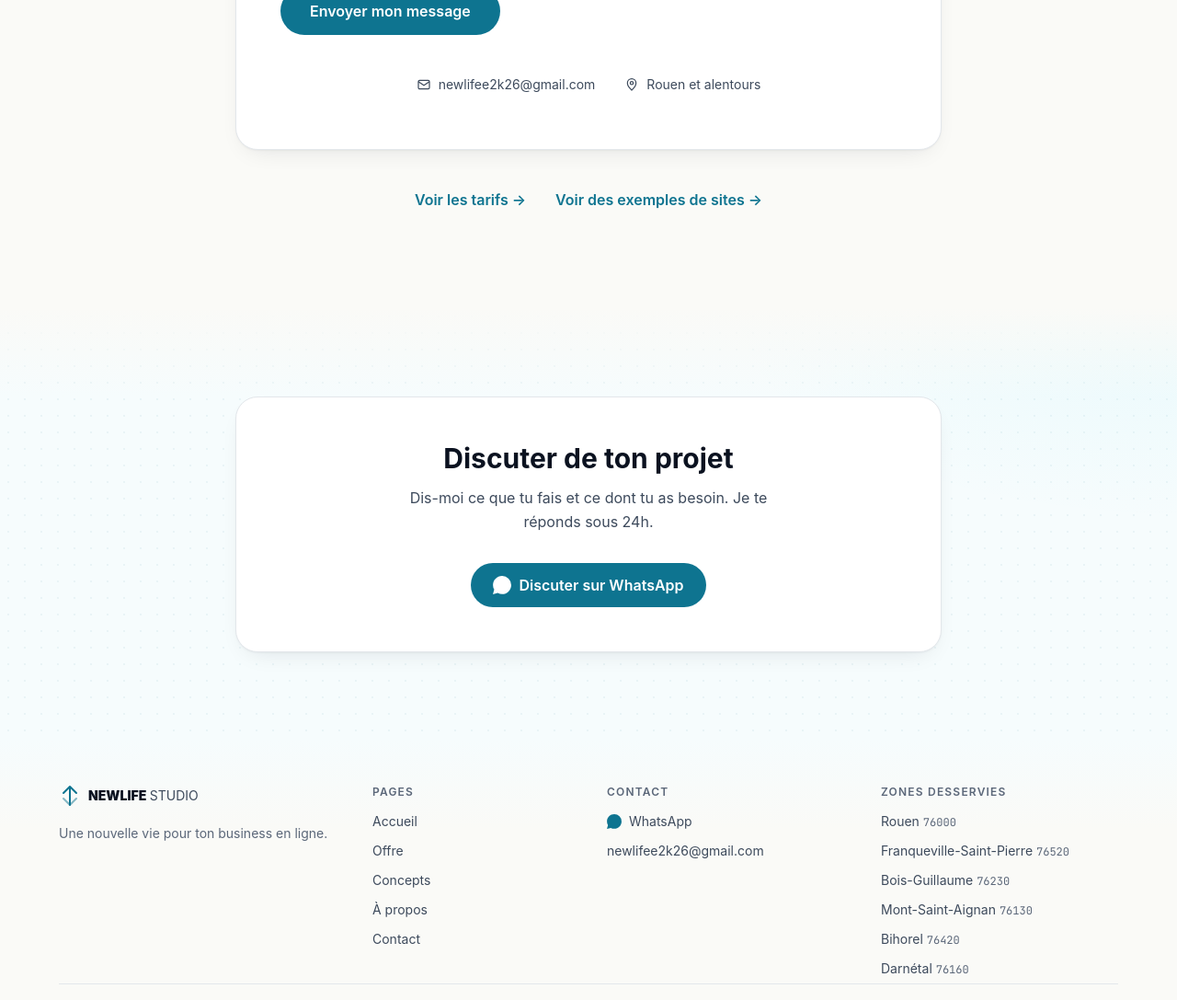
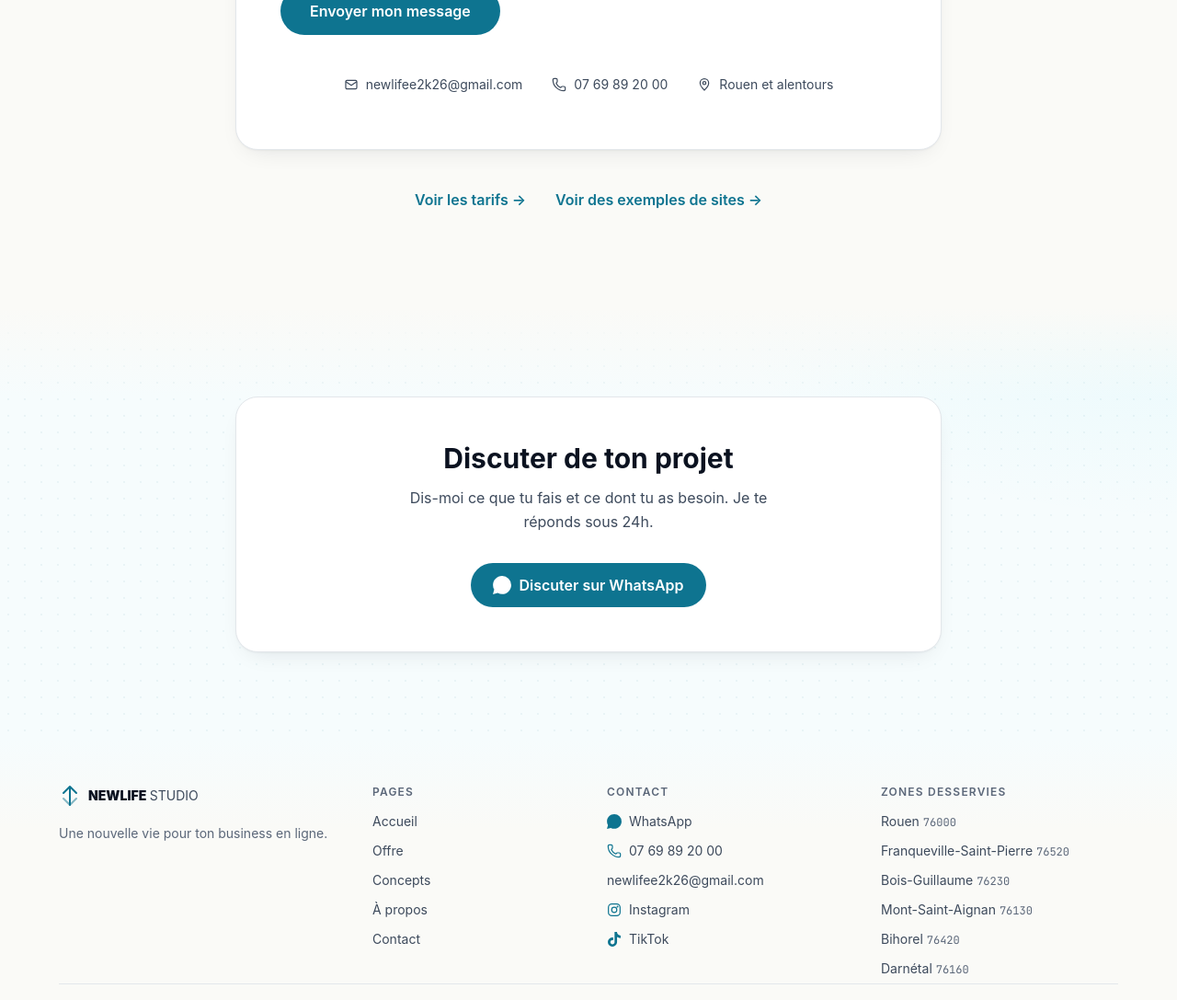
Before and after one commit to watteeuxi-coder/newlife-studio, a Next.js app: page /contact in a window 1280 px wide. Shown: the part 830-1917 px from the top of the page at 92% size. Built offline with nearby package versions, Linux system fonts and the light colour scheme; no server answers.

Commit message:
feat(contact): numéro cliquable (tel:) dans le footer et sur /contact, liens Instagram et TikTok avec icônes dans le footer
Co-Authored-By: Claude Opus 5.5 <noreply@anthropic.com>

```diff
--- a/components/layout/Footer.tsx
+++ b/components/layout/Footer.tsx
@@ -1,5 +1,7 @@
 import Link from 'next/link'
-import { waLink, SITE_CONFIG } from '@/lib/config'
+import { Phone } from 'lucide-react'
+import { waLink, telLink, PHONE, SITE_CONFIG } from '@/lib/config'
+import { InstagramIcon, TikTokIcon } from '@/components/ui/SocialIcons'
 import { PAGES, LEGAL_PAGES } from '@/lib/nav'
 import { ZONES } from '@/lib/zones'
 import WaIcon from '@/components/ui/WaIcon'
@@ -51,8 +53,26 @@ export default function Footer() {
               </a>
             </li>
             <li>
+              <a href={telLink()} className={`${linkClass} gap-2`}>
+                <Phone className="w-4 h-4 text-accent" strokeWidth={1.8} aria-hidden="true" />
+                {PHONE.display}
+              </a>
+            </li>
+            <li>
               <a href={`mailto:${SITE_CONFIG.email}`} className={`${linkClass} break-all`}>
                 {SITE_CONFIG.email}
+              </a>
+            </li>
+            <li>
+              <a href={SITE_CONFIG.social.instagram.url} target="_blank" rel="noopener noreferrer" className={`${linkClass} gap-2`}>
+                <InstagramIcon className="w-4 h-4 text-accent" />
+                Instagram<span className="sr-only"> {SITE_CONFIG.social.instagram.handle} (nouvel onglet)</span>
+              </a>
+            </li>
+            <li>
+              <a href={SITE_CONFIG.social.tiktok.url} target="_blank" rel="noopener noreferrer" className={`${linkClass} gap-2`}>
+                <TikTokIcon className="w-4 h-4 text-accent" />
+                TikTok<span className="sr-only"> {SITE_CONFIG.social.tiktok.handle} (nouvel onglet)</span>
               </a>
             </li>
           </ul>
--- a/components/sections/Contact.tsx
+++ b/components/sections/Contact.tsx
@@ -3,7 +3,8 @@
 import Link from 'next/link'
 import { motion } from 'framer-motion'
 import { revealHead } from '@/lib/motion'
-import { waLink, SITE_CONFIG } from '@/lib/config'
+import { Phone } from 'lucide-react'
+import { waLink, telLink, PHONE, SITE_CONFIG } from '@/lib/config'
 import ContactForm from '@/components/ui/ContactForm'
 
 export default function Contact({ titleAs: Title = 'h2' }: { titleAs?: 'h1' | 'h2' }) {
@@ -56,6 +57,10 @@ export default function Contact({ titleAs: Title = 'h2' }: { titleAs?: 'h1' | 'h
               </svg>
               {SITE_CONFIG.email}
             </a>
+            <a href={telLink()} className="inline-flex items-center gap-2 min-h-[44px] hover:text-text-base transition-colors">
+              <Phone className="w-4 h-4 shrink-0" strokeWidth={1.8} aria-hidden="true" />
+              {PHONE.display}
+            </a>
             <p className="inline-flex items-center gap-2 min-h-[44px]">
               <svg viewBox="0 0 24 24" fill="none" stroke="currentColor" strokeWidth={1.8} className="w-4 h-4 shrink-0" aria-hidden="true">
                 <path d="M12 21s-7-6.2-7-11.5a7 7 0 0 1 14 0C19 14.8 12 21 12 21Z" />
--- /dev/null
+++ b/components/ui/SocialIcons.tsx
@@ -0,0 +1,19 @@
+// Logos de marque (absents de Lucide). Décoratifs : le libellé texte est toujours à côté.
+
+export function InstagramIcon({ className }: { className?: string }) {
+  return (
+    <svg viewBox="0 0 24 24" fill="none" stroke="currentColor" strokeWidth={1.8} strokeLinecap="round" strokeLinejoin="round" className={className} aria-hidden="true">
+      <rect x={2.5} y={2.5} width={19} height={19} rx={5.5} />
+      <circle cx={12} cy={12} r={4.2} />
+      <circle cx={17.4} cy={6.6} r={0.6} fill="currentColor" />
+    </svg>
+  )
+}
+
+export function TikTokIcon({ className }: { className?: string }) {
+  return (
+    <svg viewBox="0 0 24 24" fill="currentColor" className={className} aria-hidden="true">
+      <path d="M12.525.02c1.31-.02 2.61-.01 3.91-.02.08 1.53.63 3.09 1.75 4.17 1.12 1.11 2.7 1.62 4.24 1.79v4.03c-1.44-.05-2.89-.35-4.2-.97-.57-.26-1.1-.59-1.62-.93-.01 2.92.01 5.84-.02 8.75-.08 1.4-.54 2.79-1.35 3.94-1.31 1.92-3.58 3.17-5.91 3.21-1.43.08-2.86-.31-4.08-1.03-2.02-1.19-3.44-3.37-3.65-5.71-.02-.5-.03-1-.01-1.49.18-1.9 1.12-3.72 2.58-4.96 1.66-1.44 3.98-2.13 6.15-1.72.02 1.48-.04 2.96-.04 4.44-.99-.32-2.15-.23-3.02.37-.63.41-1.11 1.04-1.36 1.75-.21.51-.15 1.07-.14 1.61.24 1.64 1.82 3.02 3.5 2.87 1.12-.01 2.19-.66 2.77-1.61.19-.33.4-.67.41-1.06.1-1.79.06-3.57.07-5.36.01-4.03-.01-8.05.02-12.07z" />
+    </svg>
+  )
+}
```
